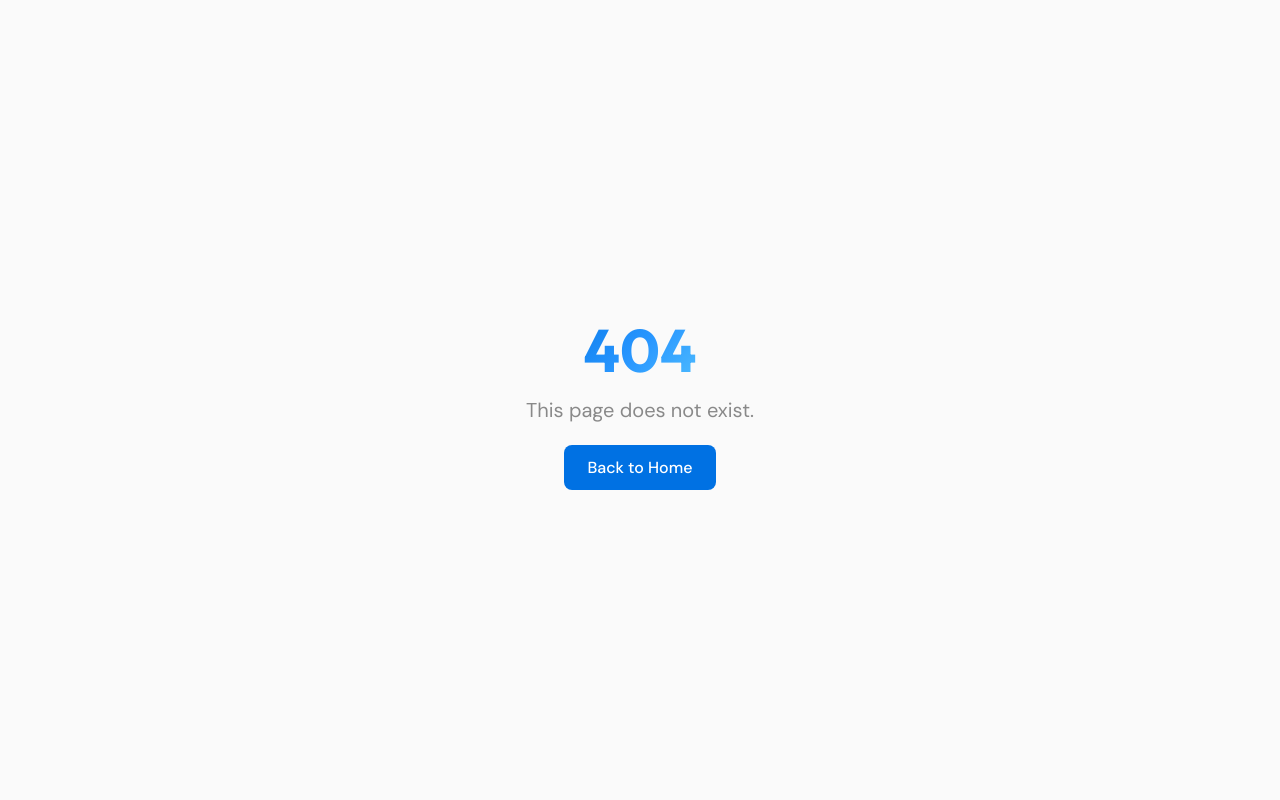
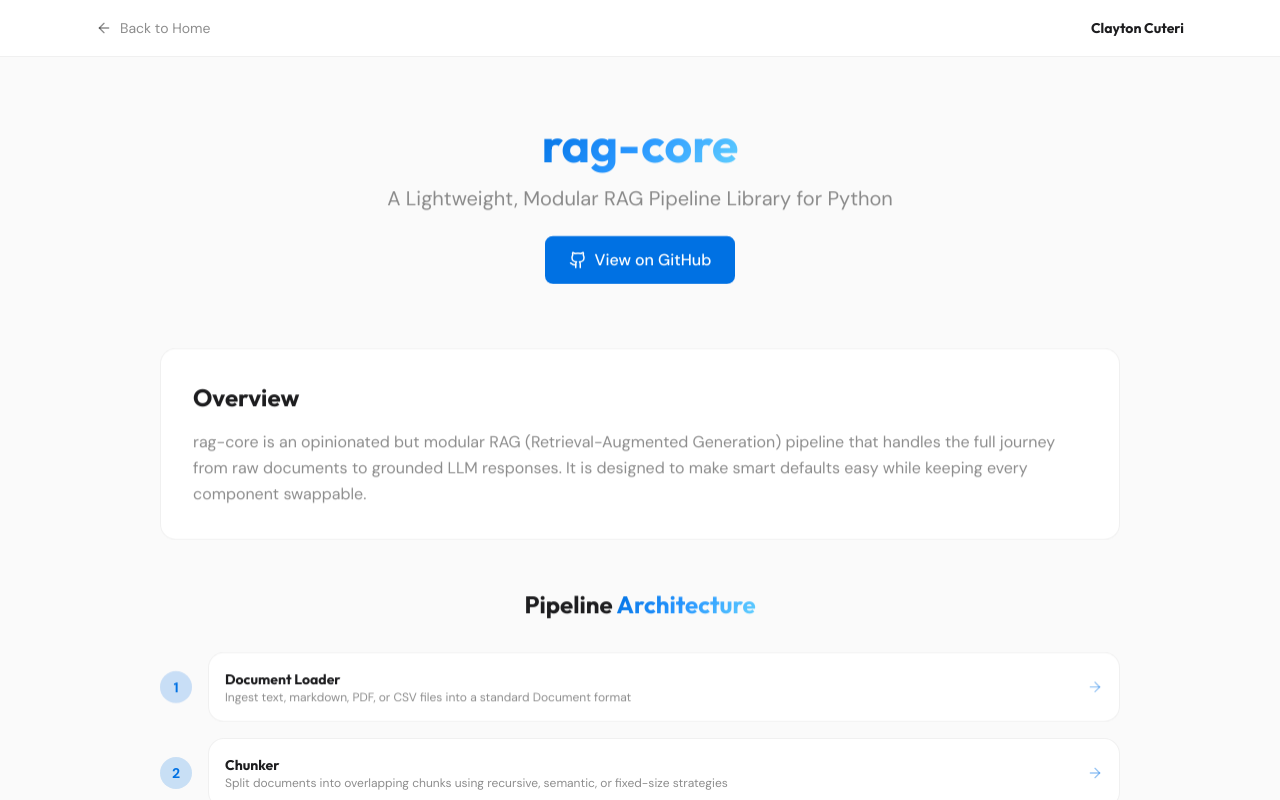
Before and after one commit to claytoncuteri/claytons-professional-website, a Next.js app: page /projects/rag-core in a window 1280 px wide. Before the commit this address had no page. Shown: the top 800 px of the page. Built offline with nearby package versions, Linux system fonts and the light colour scheme.

Commit message:
feat: add rag-core deep-dive project page

```diff
--- /dev/null
+++ b/app/projects/rag-core/content.tsx
@@ -0,0 +1,151 @@
+"use client";
+
+import ScrollReveal from "@/components/ScrollReveal";
+import CodeBlock from "@/components/casestudy/CodeBlock";
+import DecisionCard from "@/components/casestudy/DecisionCard";
+import RAGDemo from "@/components/demos/RAGDemo";
+import { RAG_CASE_STUDY } from "@/lib/caseStudyContent";
+import { Github, ArrowRight, Scissors, Target, Cpu, Database } from "lucide-react";
+import { type LucideIcon } from "lucide-react";
+
+const iconMap: Record<string, LucideIcon> = { Scissors, Target, Cpu, Database };
+
+export default function RAGCoreContent() {
+  return (
+    <div className="max-w-5xl mx-auto px-4 sm:px-6 lg:px-8 py-16">
+      {/* Hero */}
+      <ScrollReveal>
+        <div className="text-center mb-16">
+          <h1 className="text-4xl sm:text-5xl font-bold font-[family-name:var(--font-heading)] mb-4">
+            <span className="gradient-text">{RAG_CASE_STUDY.title}</span>
+          </h1>
+          <p className="text-xl text-muted mb-6">{RAG_CASE_STUDY.subtitle}</p>
+          <a
+            href={RAG_CASE_STUDY.github}
+            target="_blank"
+            rel="noopener noreferrer"
+            className="inline-flex items-center gap-2 bg-accent-blue hover:bg-accent-blue-dark text-white px-6 py-3 rounded-lg font-medium transition-colors"
+          >
+            <Github size={18} />
+            View on GitHub
+          </a>
+        </div>
+      </ScrollReveal>
+
+      {/* Overview */}
+      <ScrollReveal>
+        <div className="glass-card p-8 mb-12">
+          <h2 className="text-2xl font-bold font-[family-name:var(--font-heading)] mb-4">
+            Overview
+          </h2>
+          <p className="text-muted leading-relaxed">{RAG_CASE_STUDY.overview}</p>
+        </div>
+      </ScrollReveal>
+
+      {/* Architecture Pipeline */}
+      <ScrollReveal>
+        <h2 className="text-2xl font-bold font-[family-name:var(--font-heading)] mb-8 text-center">
+          Pipeline <span className="gradient-text">Architecture</span>
+        </h2>
+      </ScrollReveal>
+
+      <div className="space-y-4 mb-16">
+        {RAG_CASE_STUDY.architectureStages.map((stage, i) => (
+          <ScrollReveal key={stage.label} delay={i * 0.1}>
+            <div className="flex items-center gap-4">
+              <div className="flex-shrink-0 w-8 h-8 rounded-full bg-accent-blue/20 flex items-center justify-center text-accent-blue text-sm font-bold">
+                {i + 1}
+              </div>
+              <div className="flex-1 glass-card p-4 flex items-center justify-between">
+                <div>
+                  <h3 className="font-bold text-sm">{stage.label}</h3>
+                  <p className="text-muted text-xs">{stage.description}</p>
+                </div>
+                {i < RAG_CASE_STUDY.architectureStages.length - 1 && (
+                  <ArrowRight size={16} className="text-accent-blue/40 flex-shrink-0" />
+                )}
+              </div>
+            </div>
+          </ScrollReveal>
+        ))}
+      </div>
+
+      {/* Design Decisions */}
+      <ScrollReveal>
+        <h2 className="text-2xl font-bold font-[family-name:var(--font-heading)] mb-8 text-center">
+          Design <span className="gradient-text">Decisions</span>
+        </h2>
+      </ScrollReveal>
+
+      <div className="grid grid-cols-1 md:grid-cols-2 gap-6 mb-16">
+        {RAG_CASE_STUDY.decisions.map((decision, i) => (
+          <DecisionCard
+            key={decision.title}
+            title={decision.title}
+            description={decision.description}
+            icon={iconMap[decision.icon] || Target}
+            index={i}
+          />
+        ))}
+      </div>
+
+      {/* Code Examples */}
+      <ScrollReveal>
+        <h2 className="text-2xl font-bold font-[family-name:var(--font-heading)] mb-8 text-center">
+          Code <span className="gradient-text">Examples</span>
+        </h2>
+      </ScrollReveal>
+
+      <div className="space-y-8 mb-16">
+        <ScrollReveal>
+          <CodeBlock
+            code={RAG_CASE_STUDY.pipelineCode}
+            language="python"
+            title="Basic Pipeline Usage"
+          />
+        </ScrollReveal>
+        <ScrollReveal delay={0.1}>
+          <CodeBlock
+            code={RAG_CASE_STUDY.chunkerComparisonCode}
+            language="python"
+            title="Chunking Strategy Comparison"
+          />
+        </ScrollReveal>
+      </div>
+
+      {/* Live Demo */}
+      <ScrollReveal>
+        <h2 className="text-2xl font-bold font-[family-name:var(--font-heading)] mb-8 text-center">
+          Interactive <span className="gradient-text">Demo</span>
+        </h2>
+      </ScrollReveal>
+
+      <ScrollReveal>
+        <div className="glass-card p-6 sm:p-8 mb-16">
+          <RAGDemo />
+        </div>
+      </ScrollReveal>
+
+      {/* CTA */}
+      <ScrollReveal>
+        <div className="text-center glass-card p-8">
+          <h3 className="text-xl font-bold font-[family-name:var(--font-heading)] mb-4">
+            Explore the Full Source Code
+          </h3>
+          <p className="text-muted mb-6">
+            Clone the repo, run the tests, and try it with your own documents.
+          </p>
+          <a
+            href={RAG_CASE_STUDY.github}
+            target="_blank"
+            rel="noopener noreferrer"
+            className="inline-flex items-center gap-2 bg-accent-blue hover:bg-accent-blue-dark text-white px-6 py-3 rounded-lg font-medium transition-colors"
+          >
+            <Github size={18} />
+            View on GitHub
+          </a>
+        </div>
+      </ScrollReveal>
+    </div>
+  );
+}
--- /dev/null
+++ b/app/projects/rag-core/loading.tsx
@@ -0,0 +1,15 @@
+import { SectionSkeleton } from "@/components/SkeletonLoader";
+
+export default function Loading() {
+  return (
+    <div className="animate-pulse py-16">
+      <div className="max-w-5xl mx-auto px-4 space-y-8">
+        <div className="text-center space-y-4">
+          <div className="skeleton h-12 w-48 mx-auto" />
+          <div className="skeleton h-6 w-96 mx-auto" />
+        </div>
+        <SectionSkeleton />
+      </div>
+    </div>
+  );
+}
--- /dev/null
+++ b/app/projects/rag-core/page.tsx
@@ -0,0 +1,17 @@
+import type { Metadata } from "next";
+import RAGCoreContent from "./content";
+
+export const metadata: Metadata = {
+  title: "rag-core: RAG Pipeline Library",
+  description:
+    "Deep dive into rag-core, a lightweight modular RAG pipeline library for Python. Explore the architecture, design decisions, and tradeoffs behind document chunking, embedding, similarity search, and retrieval-augmented generation.",
+  openGraph: {
+    title: "rag-core | Clayton Cuteri",
+    description:
+      "A lightweight, modular RAG pipeline library for Python. Built by Clayton Cuteri.",
+  },
+};
+
+export default function RAGCorePage() {
+  return <RAGCoreContent />;
+}
```
